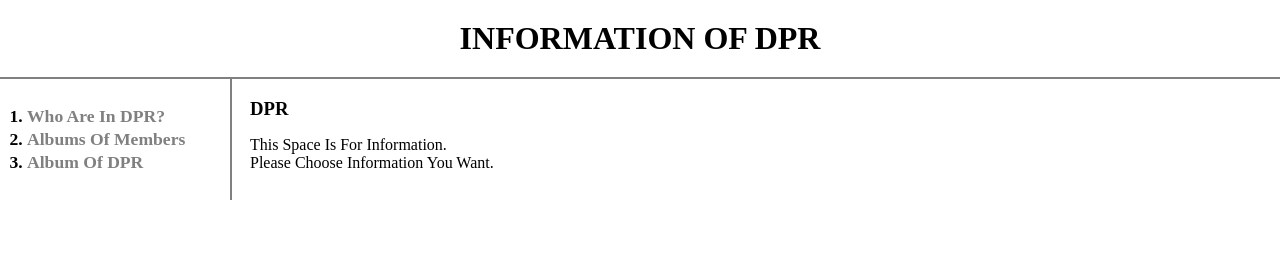
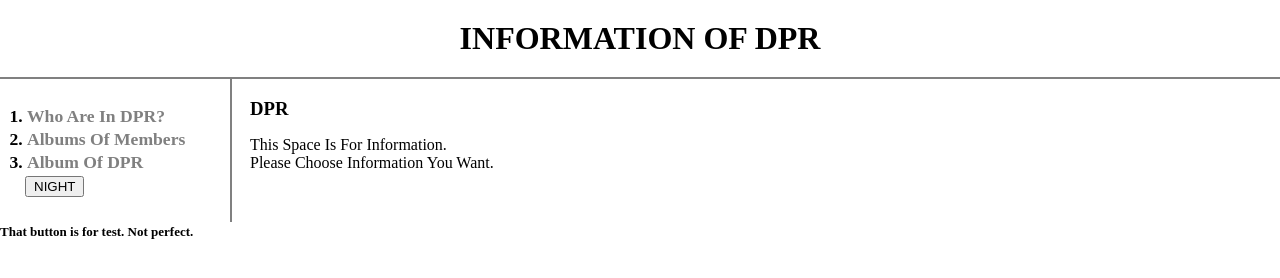
Before and after one commit to wxxtjd/web4dpr, a plain HTML site: page index.html in a window 1280 px wide. Drawn offline with Linux system fonts and the light colour scheme.

Commit message:
updated unfinished button

```diff
--- a/index.html
+++ b/index.html
@@ -7,9 +7,6 @@
       a {
         text-decoration: none;
         color : blue;
-      }
-      .page_link {
-        color : grey;
       }
       h1 {
         font-size: 200%;
@@ -23,6 +20,28 @@
       }
       body {
         margin: 0;
+      }
+      .page_link {
+        color : gray;
+      }
+      .btn {
+        margin-left: 0;
+      }
+      #For_Night {
+        padding: 1px 7px;
+      }
+      #For_Day {
+        padding: 1px 14px;
+      }
+      #For_Night:hover {
+        padding: 2px 8px;
+        transition-duration: 0.3s;
+        box-shadow: 3px 3px 7px rgba(0,0,0,0.2);
+      }
+      #For_Day:hover {
+        padding: 2px 15px;
+        transition-duration: 0.3s;
+        box-shadow: 3px 3px 7px rgba(255,255,255,0.3);
       }
       #active {
         color : black;
@@ -58,17 +77,41 @@
   <body>
     <h1>INFORMATION OF DPR</h1>
   <div id="grid">
-    <ol>
-      <strong><li><a class="page_link" href="whoareindpr.html">Who Are In DPR?</a></li></strong>
-      <strong><li><a class="page_link" href="albumsofmembers.html">Albums Of Members</a></li></strong>
-      <strong><li><a class="page_link" href="albumofdpr.html">Album Of DPR</a></li></strong>
-    </ol>
+    <div>
+      <ol>
+        <strong><li><a class="page_link" href="whoareindpr.html">Who Are In DPR?</a></li></strong>
+        <strong><li><a class="page_link" href="albumsofmembers.html">Albums Of Members</a></li></strong>
+        <strong><li><a class="page_link" href="albumofdpr.html">Album Of DPR</a></li></strong>
+        <input class = "btn" id="For_Night" type="button" value="NIGHT" onclick="
+        if(document.querySelector('.btn').value === 'NIGHT'){
+          document.querySelector('body').style.backgroundColor = 'black';
+          document.querySelector('body').style.color = 'white';
+          document.querySelector('#For_Night').value = 'DAY';
+          document.querySelector('#For_Night').id = 'For_Day';
+        }
+        else {
+          document.querySelector('body').style.backgroundColor = 'white';
+          document.querySelector('body').style.color = 'black';
+          document.querySelector('#For_Day').value = 'NIGHT';
+          document.querySelector('#For_Day').id = 'For_Night';
+        }
+        ">
+      </ol>
+      <strong style="font-size:13px;">That button is for test. Not perfect.</strong>
+    </div>
     <div>
     <h3>DPR</h3>
       <p>
         This Space Is For Information.<br>
         Please Choose Information You Want.
       </p>
+      <!-- <script>
+        if(document.querySelector('#For_Night_Day').value === "NIGHT") {
+          document.querySelector('body').style.backgroundColor = 'black';
+          document.querySelector('body').style.color = 'white';
+          document.querySelector('#For_Night_Day').value = 'DAY';
+        }
+      </script> -->
     </div>
   </div>
   </body>
```
